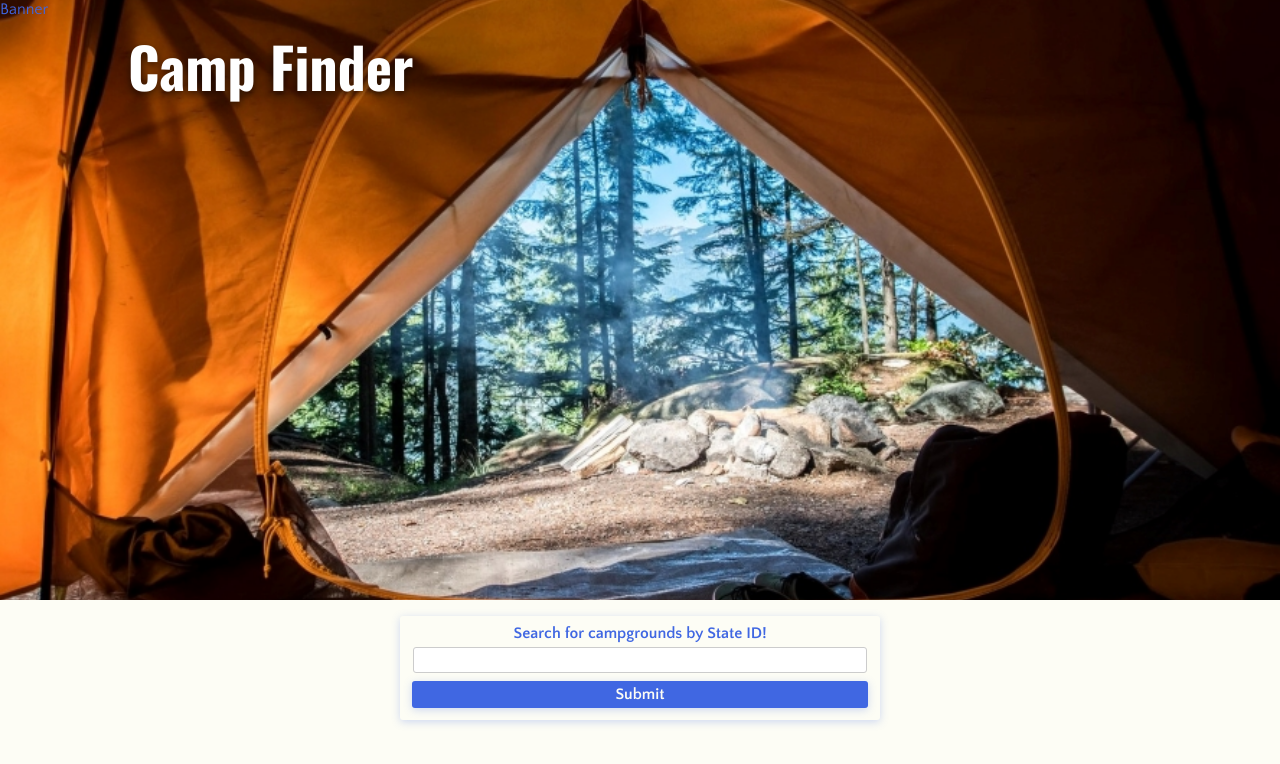
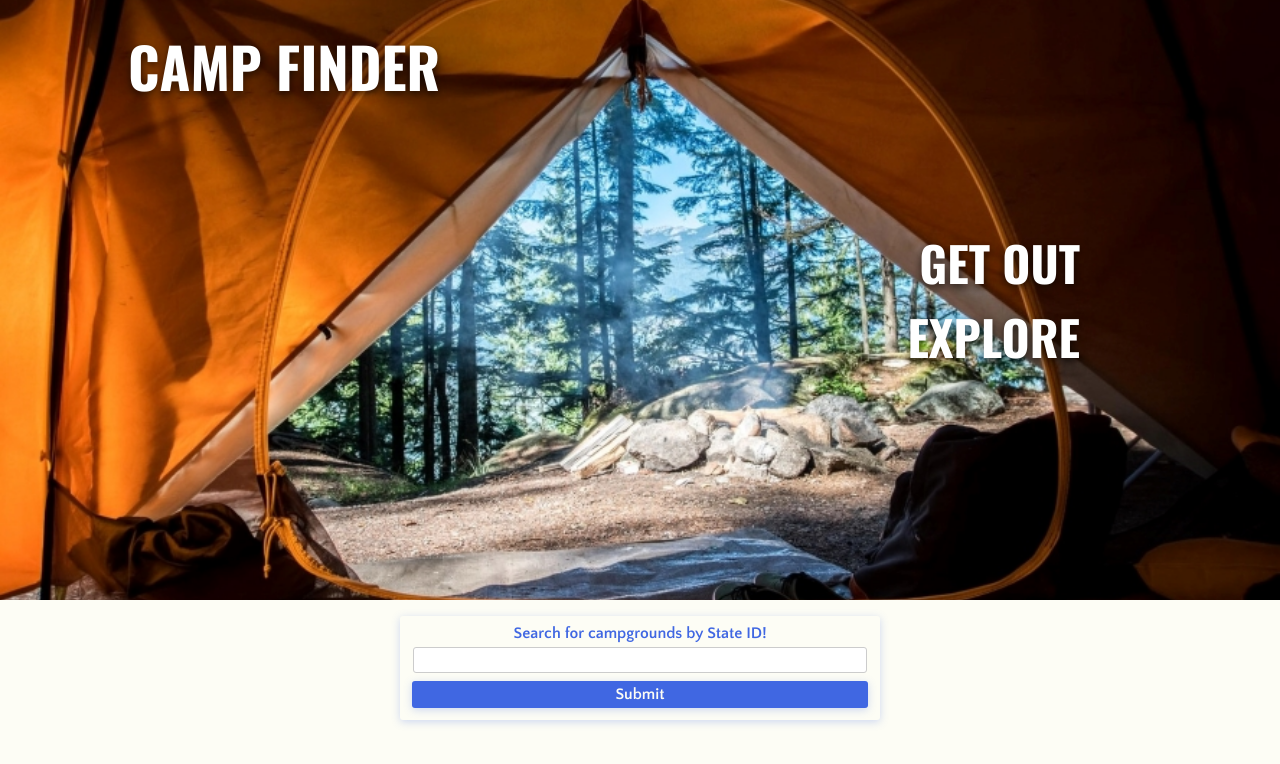
Before and after one commit to spreston4/camp-finder, a React (Create React App) app: page / in a window 1280 px wide. Shown: the top 764 px of the page. Built offline with nearby package versions, Linux system fonts and the light colour scheme.

Commit message:
Styling added to Banner.

```diff
--- a/src/components/Banner/Banner.js
+++ b/src/components/Banner/Banner.js
@@ -1,11 +1,12 @@
-import styles from './Banner.module.css';
+import styles from "./Banner.module.css";
 
 const Banner = () => {
-    return(
-        <div className={styles.container}>
-            <p>Banner</p>
-        </div>
-    );
+  return (
+    <div className={styles.container}>
+      <h2>GET OUT</h2>
+      <h2>EXPLORE</h2>
+    </div>
+  );
 };
 
 export default Banner;
--- a/src/components/Banner/Banner.module.css
+++ b/src/components/Banner/Banner.module.css
@@ -1,11 +1,20 @@
 .container {
-    width:100%;
-    height: 600px;
-    position: relative;
-    top: 0;
-    z-index: 5;
-    background-image: url('../../assets/images/CF_Banner.jpg');
-    background-size: cover;
-    background-position: center;
-    background-repeat: no-repeat;
+  width: 100%;
+  height: 600px;
+  padding: 15%;
+  background-image: url("../../assets/images/CF_Banner.jpg");
+  background-size: cover;
+  background-position: center;
+  background-repeat: no-repeat;
+  display: flex;
+  flex-direction: column;
+  justify-content: center;
+  align-items: flex-end;
 }
+
+.container h2 {
+  margin: 0.5rem;
+  font-size: 3rem;
+  color: #ffffff;
+  text-shadow: 0 3px 8px rgba(0, 0, 0, 0.65);
+}
--- a/src/components/Header/Header.js
+++ b/src/components/Header/Header.js
@@ -1,4 +1,4 @@
-import React, {useState, useEffect} from "react";
+import React, { useState, useEffect } from "react";
 import styles from "./Header.module.css";
 
 const Header = () => {
@@ -7,17 +7,17 @@ const Header = () => {
   useEffect(() => {
     if (typeof window !== "undefined") {
       window.addEventListener("scroll", () =>
-      setIsSmall(window.pageYOffset > 200)
+        setIsSmall(window.pageYOffset > 350)
       );
     }
-  }, [])
+  }, []);
 
-  const titleClasses = `${styles.title} ${isSmall ? styles.small : ''}`;
+  const titleClasses = `${styles.title} ${isSmall ? styles.small : ""}`;
 
   return (
     <div className={styles.container}>
       <div className={titleClasses}>
-        <h1>Camp Finder</h1>
+        <h1>CAMP FINDER</h1>
       </div>
     </div>
   );
```
